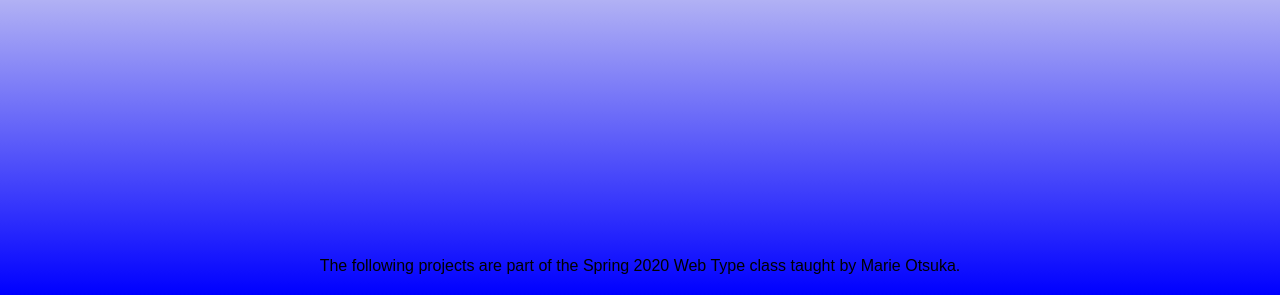
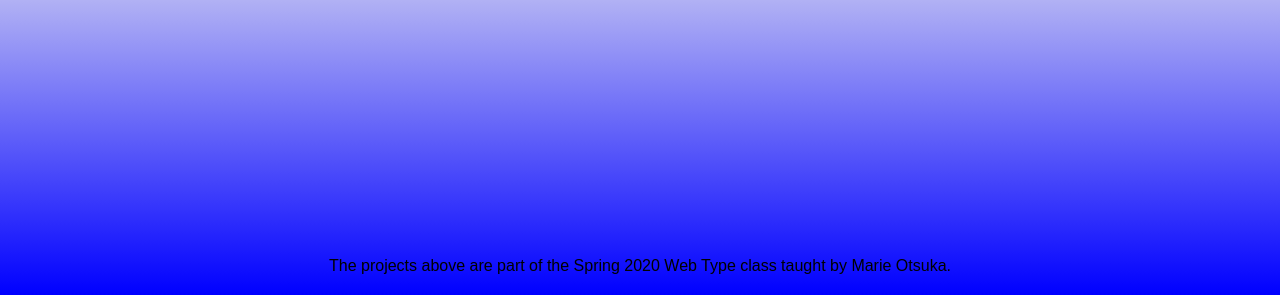
Before and after one commit to forough1370/projectIndexWebTypeForough, a plain HTML site: page index.html in a window 1280 px wide. Shown: the part 505-800 px from the top of the page. Drawn offline with Linux system fonts and the light colour scheme; a web font is replaced by a local one.

Commit message:
Add files via upload

```diff
--- a/index.html
+++ b/index.html
@@ -17,7 +17,7 @@
   </div>
 
   <div class="summary">
-  The following projects are part of the Spring 2020 Web Type class taught by Marie Otsuka.
+  The projects above are part of the Spring 2020 Web Type class taught by Marie Otsuka.
   </div>
 
 </body>
```
